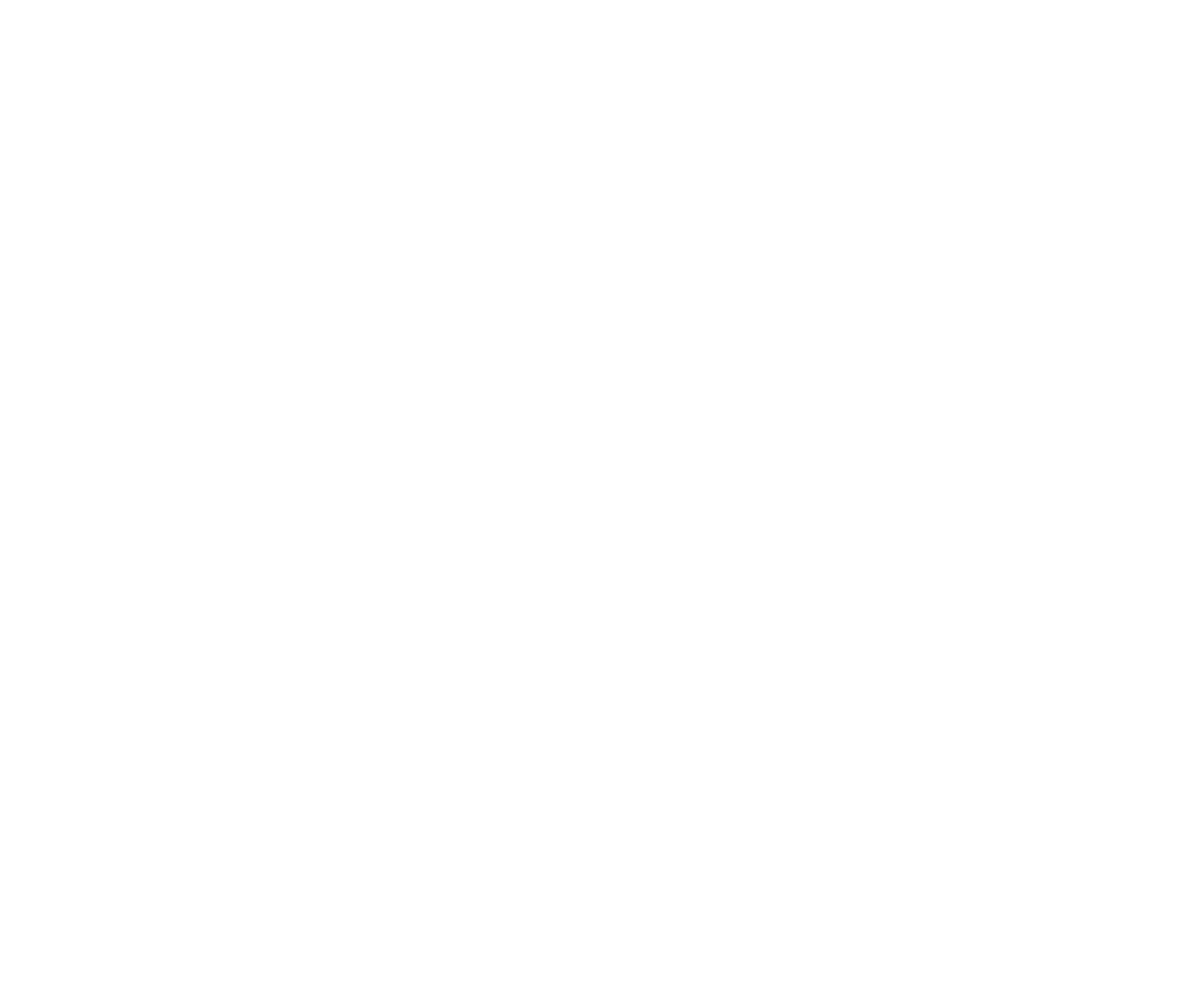
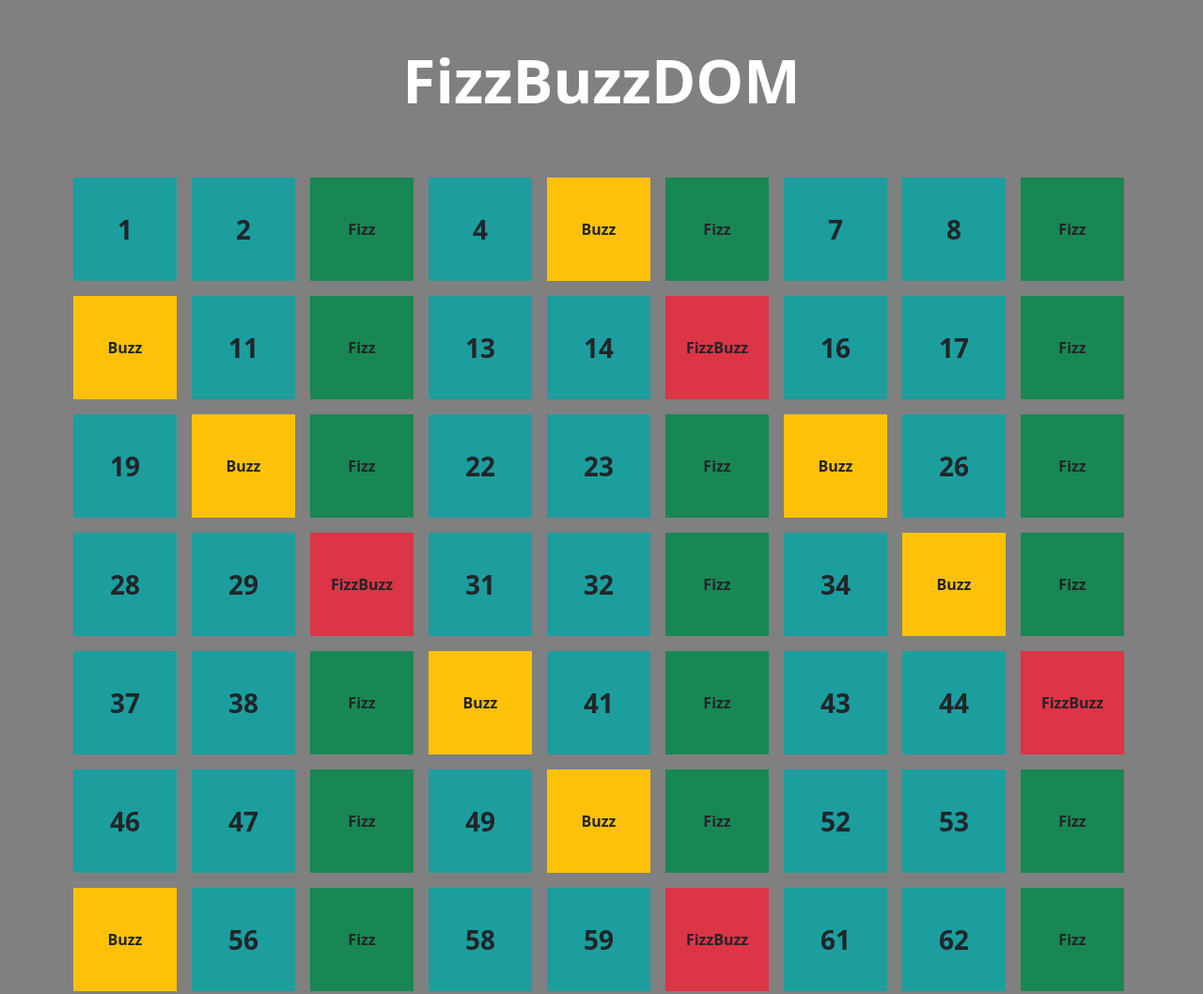
Before and after one commit to Dax2976/-js-fizzbuzzdom, a plain HTML site: page index.html in a window 1280 px wide. Shown: the top 1058 px of the page at 94% size. Before the commit the page ends 800 px from the top, so only its background shows below. Drawn offline with nearby package versions, Linux system fonts and the light colour scheme.

Commit message:
add console log end bonus final commit

```diff
--- a/assets/js/css/style.css
+++ b/assets/js/css/style.css
@@ -1,5 +1,14 @@
-*{
-    margin: 0;
-    padding: 0;
-    box-sizing: border-box;
+body{
+    background-color: gray;
+    display: flex;
+    flex-direction: column;
+    align-items: center;
+    justify-content: center;
 }
+
+
+.colonne{
+    width: 110px;
+    height: 110px;
+    background-color: rgb(28, 158, 158);
+}
--- a/assets/js/main.js
+++ b/assets/js/main.js
@@ -0,0 +1,34 @@
+// creare colonne che avranno i seguenti passaggi multipili di 3 avranno come nome fizz per i multipli di 5 buzz per i numeri sia di 3 che di 5 avranno fizzbuzz
+// il tutto sara messo tramite javascrip
+// iniziare con for e dare una costante
+
+//indicare in una costante il container e assegnare l'id riga e fare un console log per vedere se prende la stringa richiesta
+const container = document.getElementById('rigaId')
+console.log(container)
+
+
+//inizio calcoli
+alert('⚙️ sto calcolando ⚙️')
+
+for(let i = 1; i <= 100; i++){
+
+    if ( i % 3 == 0 && i % 5 ==0){
+        console.log('FizzBuzz')
+        container.innerHTML += `<div class="p-2 m-2 col-2 colonne d-flex align-items-center fw-bold justify-content-center bg-danger">FizzBuzz</div>`
+    }
+    else if( i % 3 == 0){
+        console.log('Fizz')
+        container.innerHTML += `<div class="p-2 m-2 col-2 colonne d-flex align-items-center fw-bold justify-content-center bg-success">Fizz</div>`
+    }
+    else if( i % 5 == 0){
+        console.log('Buzz')
+        container.innerHTML += `<div class="p-2 m-2 col-2 colonne d-flex align-items-center fw-bold justify-content-center bg-warning">Buzz</div>`
+    }
+    else{
+        console.log(i)
+        container.innerHTML += `<div class="p-2 m-2 col-2 colonne d-flex align-items-center fw-bold justify-content-center fs-3">${i}</div>`
+    }
+
+
+
+}
--- a/index.html
+++ b/index.html
@@ -5,10 +5,17 @@
     <meta http-equiv="X-UA-Compatible" content="IE=edge">
     <meta name="viewport" content="width=device-width, initial-scale=1.0">
     <title>Fizzbuzzdom</title>
+    <link href="https://cdn.jsdelivr.net/npm/bootstrap@5.1.3/dist/css/bootstrap.min.css" rel="stylesheet" integrity="sha384-1BmE4kWBq78iYhFldvKuhfTAU6auU8tT94WrHftjDbrCEXSU1oBoqyl2QvZ6jIW3" crossorigin="anonymous">
     <link rel="stylesheet" href="./assets/js/css/style.css">
 </head>
 <body>
 
+    <h1 class="text-white text-center display-3 fw-bold py-5">FizzBuzzDOM</h1>
+    <div class="container">
+        <div class="row" id="rigaId">
+
+        </div>
+    </div>
 
 
 
```
